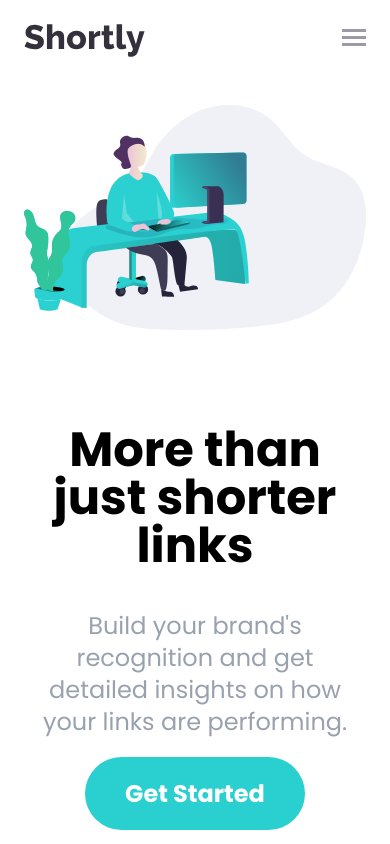
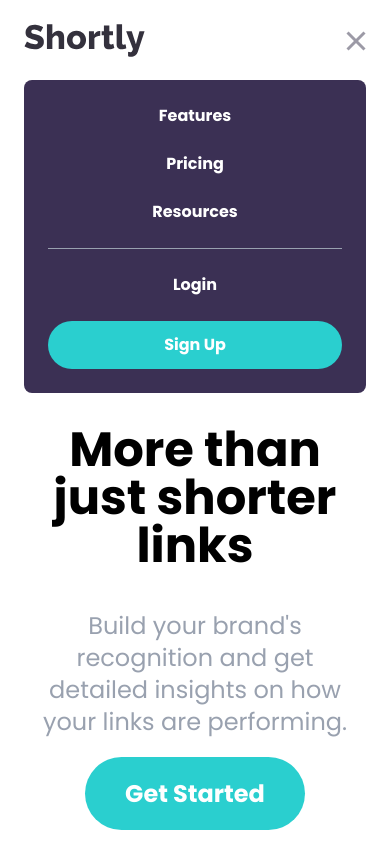
Before and after one commit to Shtekata/tailwind-shortly, a website: page index.html in a window 390 px wide. Both pictures are taken after a click on the button 354 px from the left and 40 px from the top of the page. Shown: the top 844 px of the page. Drawn offline with Linux system fonts and the light colour scheme.

Commit message:
Adding Hamburger and Mobile Menu

```diff
--- a/index.html
+++ b/index.html
@@ -33,13 +33,22 @@
           <a class="bg-cyan rounded-full px-8 py-3 font-bold text-white hover:opacity-70" href="#">Sign Up</a>
         </div>
         <!-- Hamburger Menu -->
-        <button class="hamburger block focus:outline-none lg:hidden" id="menu-btn" type="button">
+        <button class="hamburger block lg:hidden" id="menu-btn" type="button">
           <span class="hamburger-top"></span>
           <span class="hamburger-middle"></span>
           <span class="hamburger-bottom"></span>
         </button>
       </div>
-      <!-- @todo Mobile Menu -->
+      <!-- Mobile Menu -->
+      <div class="bg-darkViolet absolute top-20 right-6 left-6 hidden rounded-lg p-6" id="menu">
+        <div class="flex flex-col space-y-6 font-bold text-white">
+          <a class="text-center" href="#">Features</a>
+          <a class="text-center" href="#">Pricing</a>
+          <a class="text-center" href="#">Resources</a>
+          <a class="border-t border-gray-400 pt-6 text-center" href="#">Login</a>
+          <a class="bg-cyan rounded-full py-3 text-center" href="#">Sign Up</a>
+        </div>
+      </div>
     </nav>
     <!-- Hero Section -->
     <section id="hero">
--- a/input.css
+++ b/input.css
@@ -51,7 +51,6 @@ body {
   top: 0;
   left: 0;
   background: #9c9aa6;
-  transform: rotate(0);
   transition: all 0.5s;
 }
 
--- a/js/script.js
+++ b/js/script.js
@@ -1,9 +1,20 @@
+const btn = document.getElementById('menu-btn')
+const menu = document.getElementById('menu')
+
 const input = document.getElementById('link-input')
 const linkForm = document.getElementById('link-form')
 const errMsg = document.getElementById('err-msg')
 
+btn.addEventListener('click', navToggle)
 linkForm.addEventListener('submit', formSubmit)
 
+// Toggle Mobile Menu
+function navToggle() {
+  btn.classList.toggle('open')
+  menu.classList.toggle('hidden')
+}
+
+// Validate a URL
 function validateURL(str) {
   let pattern = new RegExp(
     '^(https?:\\/\\/)?' +
```
Also changed, not shown: css/output.css.
